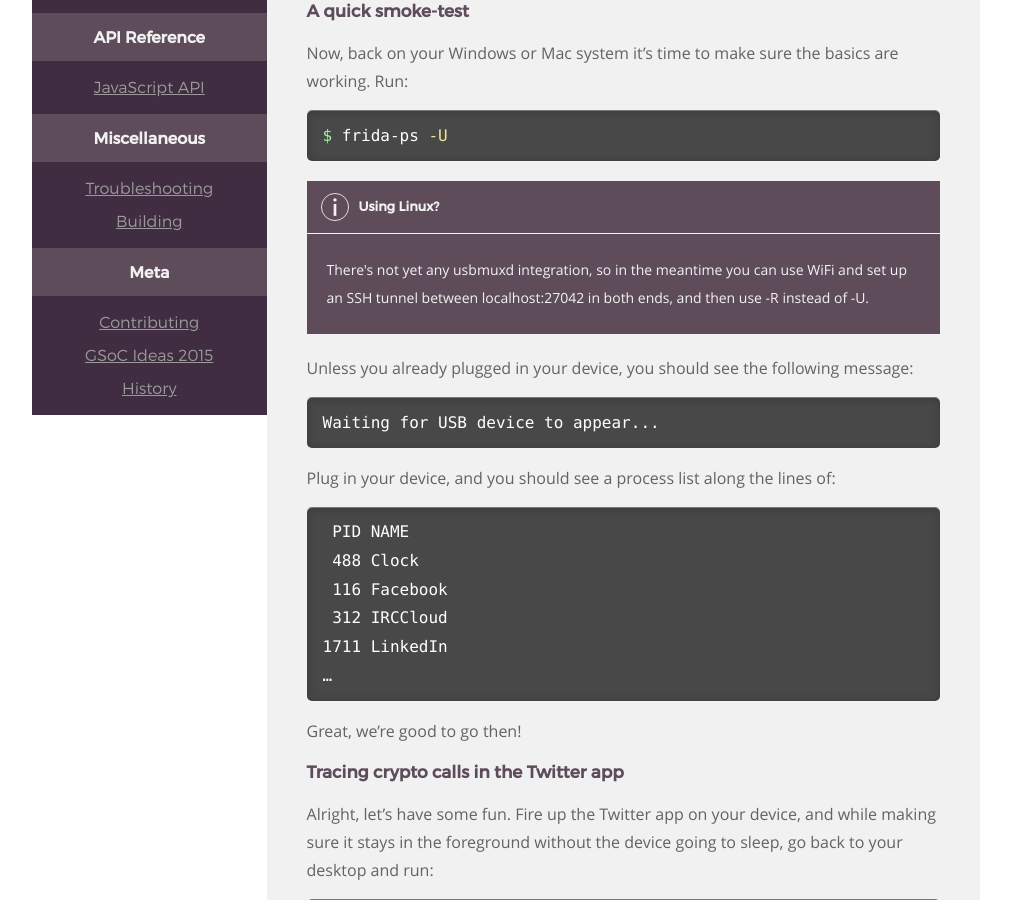
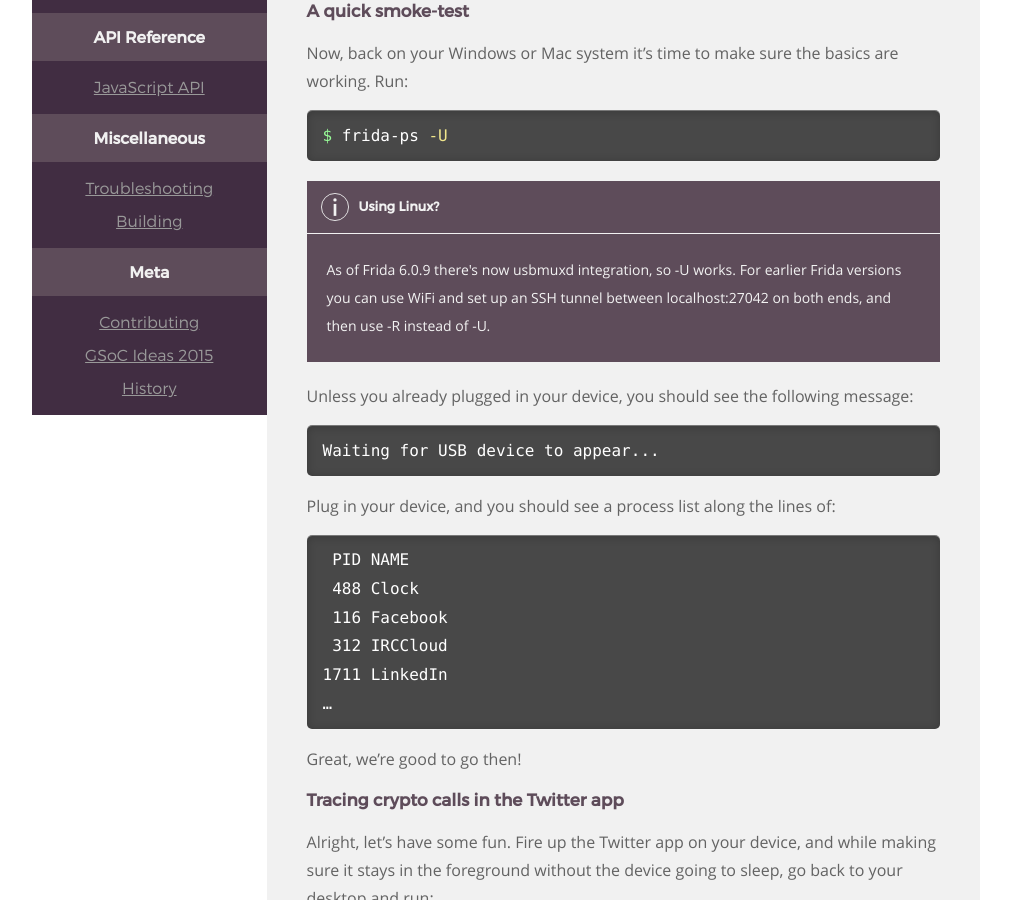
Before and after one commit to frida/frida-website, a Jekyll site: the page built from docs/ios.md, in a window 1280 px wide and 900 px high, scrolled down 839 px. Shown: the whole window, without its empty margins (129-1140 px from the left). Built offline with Jekyll 4.4.1, drawn with Linux system fonts in a browser that asks for light colours.

Commit message:
Update docs for iOS usbmuxd on linux support

```diff
--- a/docs/ios.md
+++ b/docs/ios.md
@@ -40,9 +40,10 @@ $ frida-ps -U
 <div class="note info">
   <h5>Using Linux?</h5>
   <p>
-    There's not yet any usbmuxd integration, so in the meantime you can use
-    WiFi and set up an SSH tunnel between localhost:27042 in both ends, and
-    then use -R instead of -U.
+    As of Frida 6.0.9 there's now usbmuxd integration, so -U works.
+    For earlier Frida versions you can use WiFi and set up an SSH
+    tunnel between localhost:27042 on both ends, and then use -R instead
+    of -U.
   </p>
 </div>
 
```
